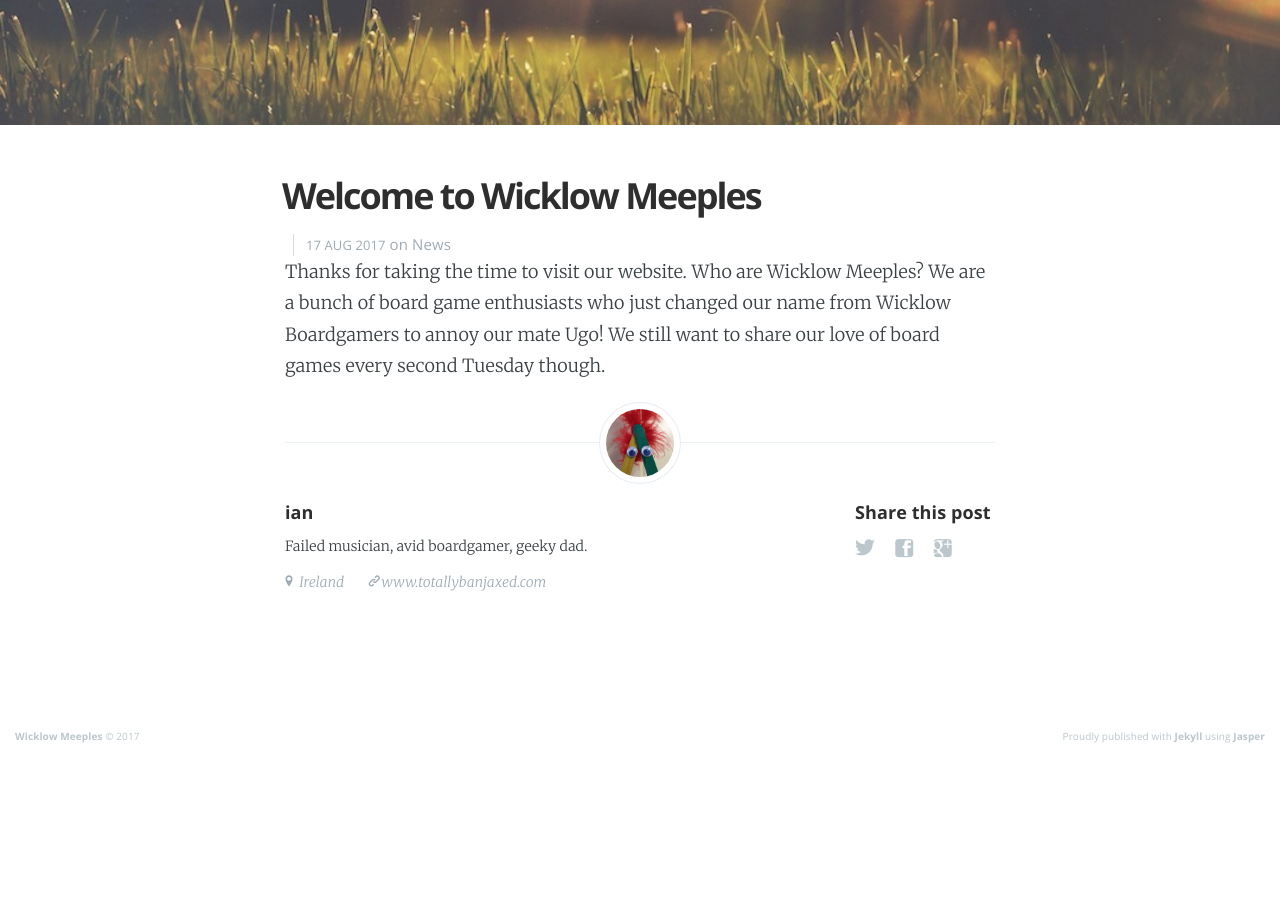
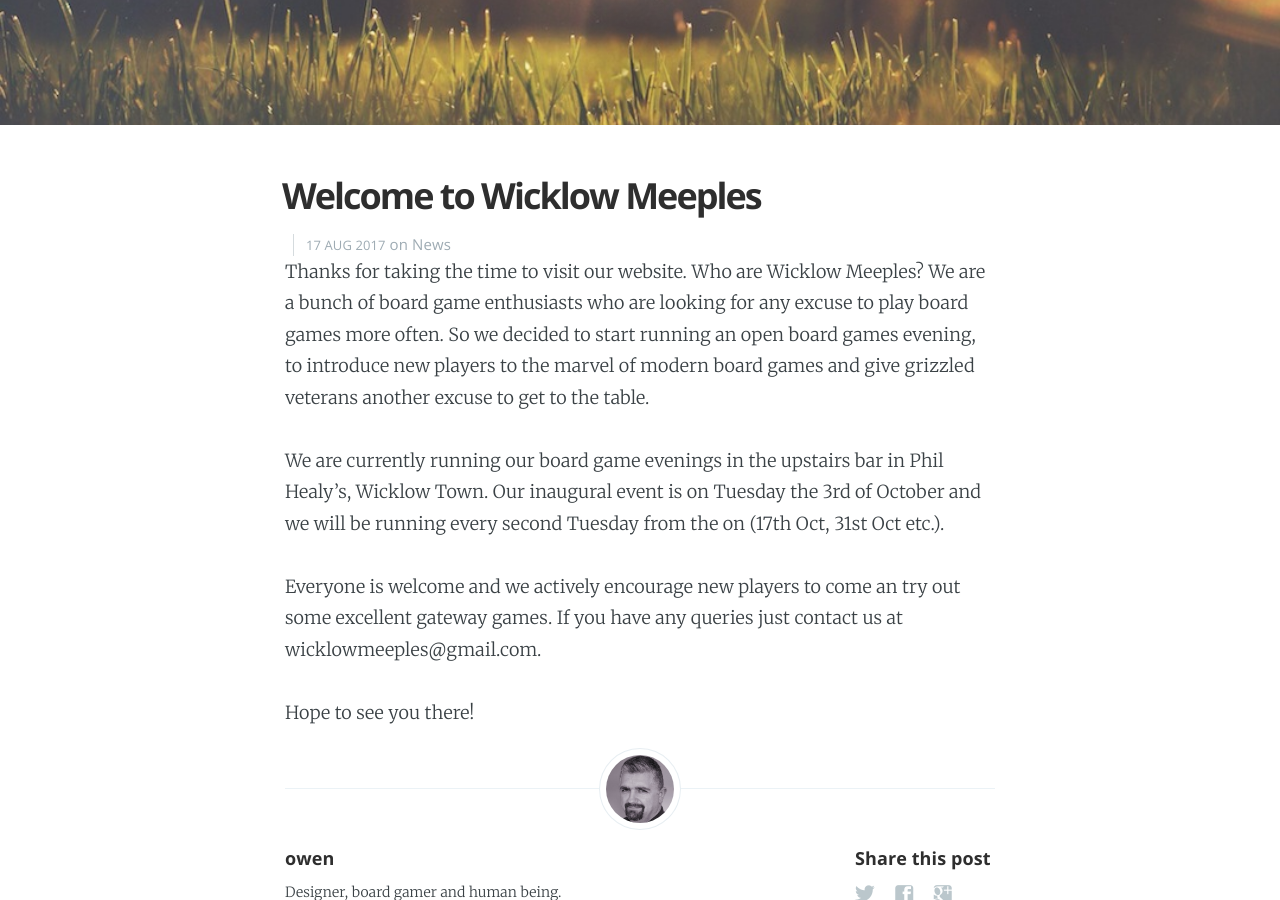
Before and after one commit to owenmcg/owenmcg.github.io, a Jekyll site: the page built from _posts/2017-08-17-welcome-to-wicklow-meeples.md, in a window 1280 px wide and 900 px high, scrolled down 460 px. Built offline with Jekyll 4.4.1, drawn with Linux system fonts in a browser that asks for light colours; nearby versions of some CDN libraries; before the commit the page ends 1215 px from its top, so only the background shows below that.

Commit message:
news update

```diff
--- a/_posts/2017-08-17-welcome-to-wicklow-meeples.md
+++ b/_posts/2017-08-17-welcome-to-wicklow-meeples.md
@@ -5,9 +5,15 @@
 date:   2017-08-17 10:18:00
 tags: news
 subclass: 'post tag-test tag-content'
-categories: 'ian'
+categories: 'owen'
 navigation: True
 logo: 'assets/images/ghost.png'
 ---
 
-Thanks for taking the time to visit our website. Who are Wicklow Meeples? We are a bunch of board game enthusiasts who just changed our name from Wicklow Boardgamers to annoy our mate Ugo!  We still want to share our love of board games every second Tuesday though.
+Thanks for taking the time to visit our website. Who are Wicklow Meeples? We are a bunch of board game enthusiasts who are looking for any excuse to play board games more often. So we decided to start running an open board games evening, to introduce new players to the marvel of modern board games and give grizzled veterans another excuse to get to the table.
+
+We are currently running our board game evenings in the upstairs bar in Phil Healy's, Wicklow Town. Our inaugural event is on Tuesday the 3rd of October and we will be running every second Tuesday from the on (17th Oct, 31st Oct etc.).
+
+Everyone is welcome and we actively encourage new players to come an try out some excellent gateway games. If you have any queries just contact us at wicklowmeeples@gmail.com.
+
+Hope to see you there!
```
